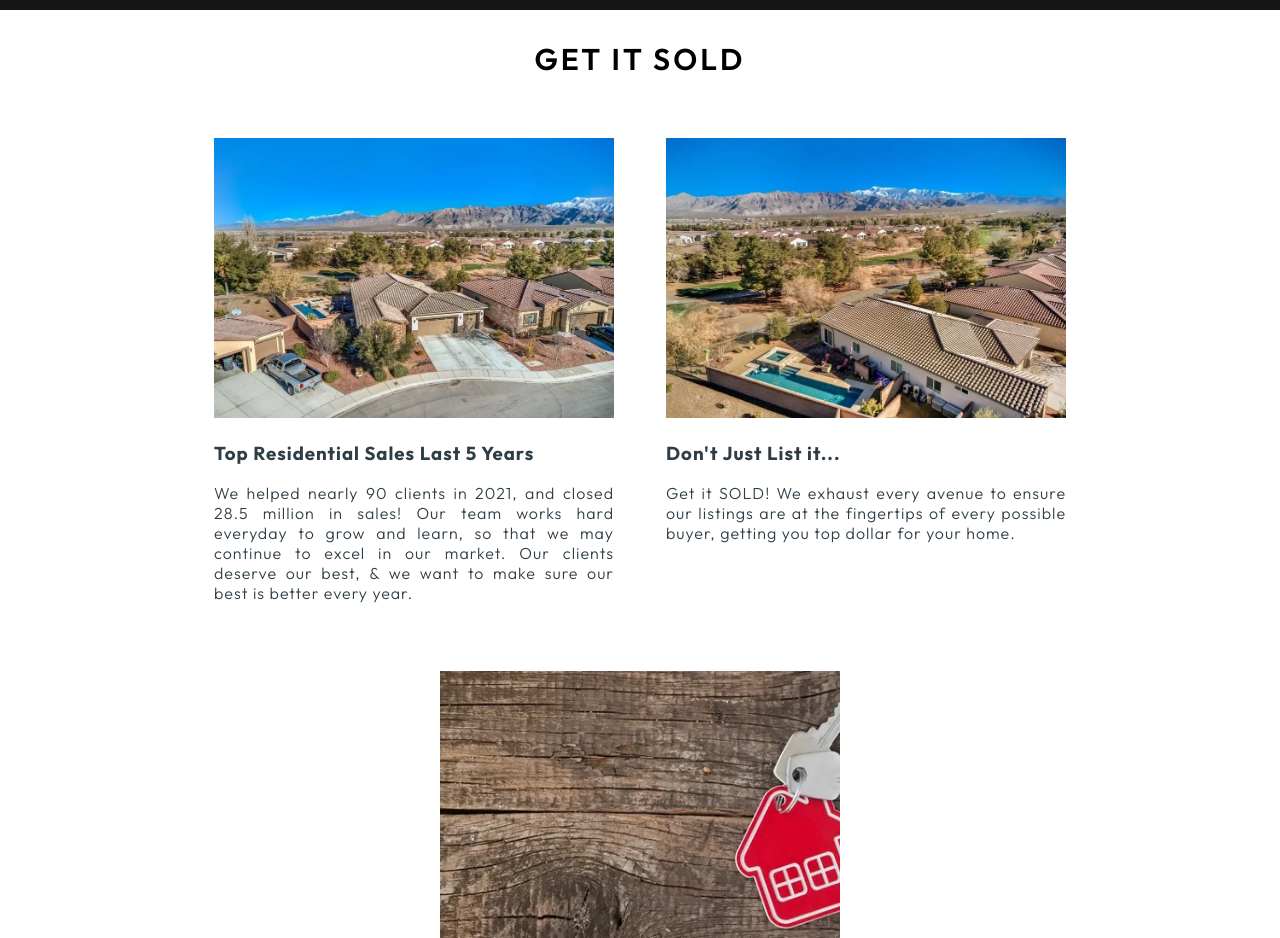
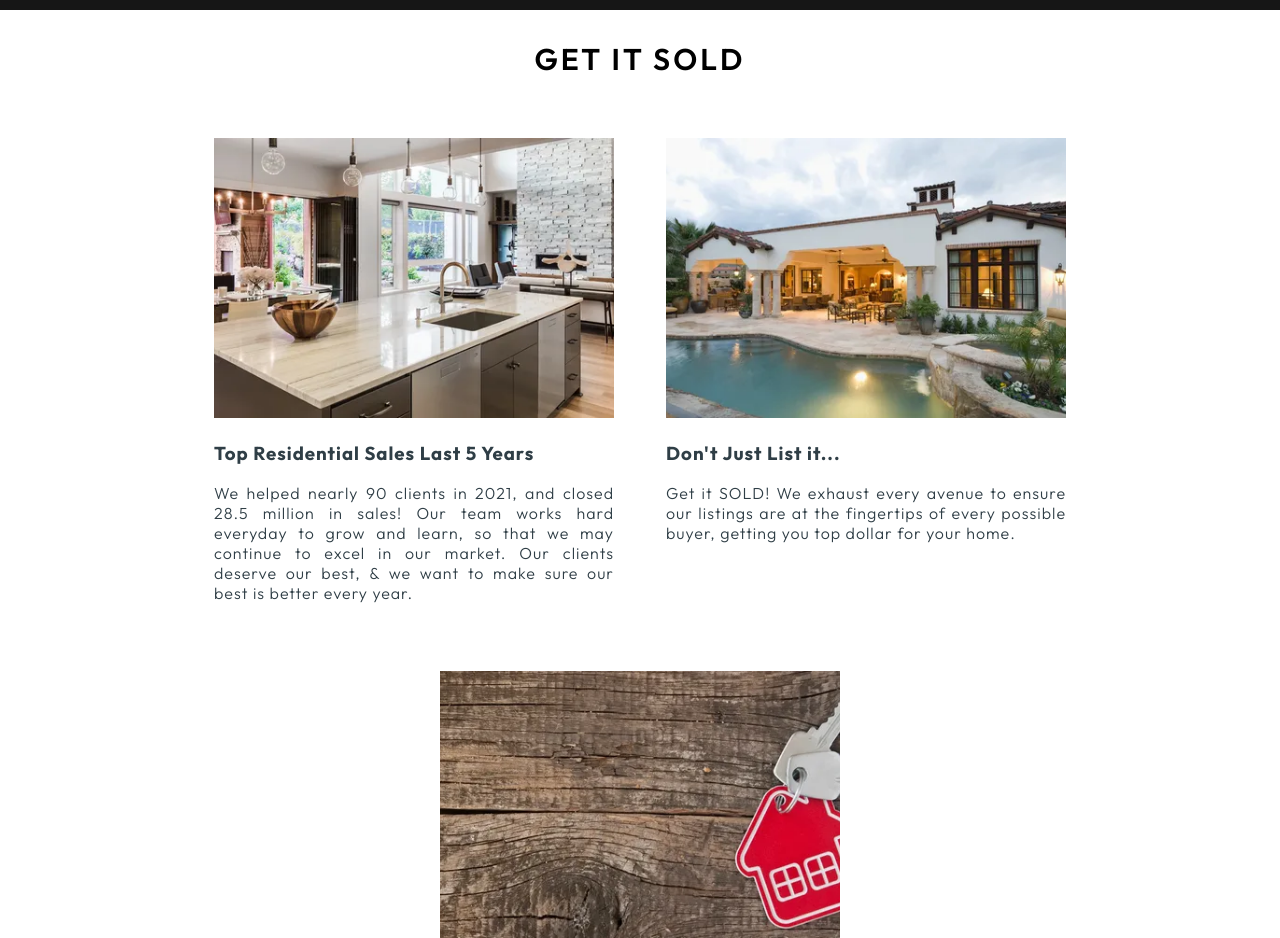
Before and after one commit to iankercajes12/testtask, a plain HTML site: page index.html in a window 1280 px wide. Shown: the part 1660-2598 px from the top of the page. Drawn offline with Linux system fonts and the light colour scheme; a web font is replaced by a local one.

Commit message:
change images

```diff
--- a/index.html
+++ b/index.html
@@ -72,7 +72,7 @@
 <div class="guide-container">
 <article class="guide-content">
 <div class="guide-image">
-    <img src="assets/img1.png" alt="">
+    <img src="assets/sold1.png" alt="">
 </div>
 <div class="guide-text">
     <h1>Top Residential Sales Last 5 Years</h1>
@@ -84,7 +84,7 @@ Our team works hard everyday to grow and learn, so that we may continue to excel
 
 <article class="guide-content">
 <div class="guide-image">
-    <img src="assets/img2.png" alt="">
+    <img src="assets/sold2.png" alt="">
 </div>
 <div class="guide-text">
     <h1>Don't Just List it...</h1>
@@ -319,4 +319,5 @@ dots[slideIndex-1].className += " active";
 }
 </script>
 </body>
+
 </html>
```
